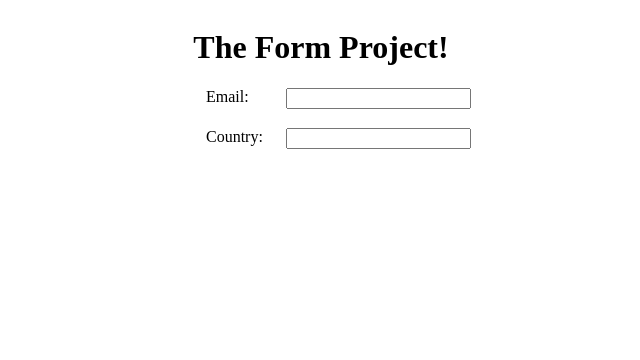
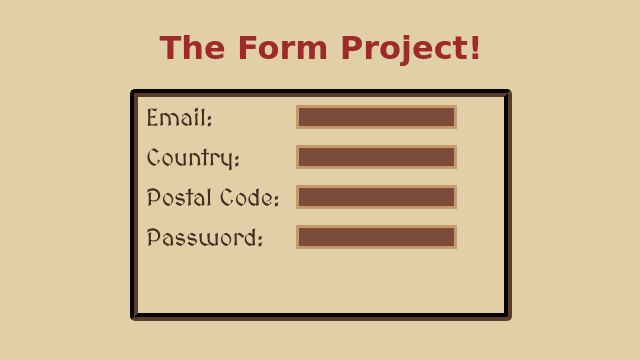
Before and after one commit to Keago99/formPractice, a website built with webpack: page src/index.html in a window 1280 px wide. Shown: the whole page, without its empty margins (319-959 px from the left). Built offline with nearby package versions, Linux system fonts and the light colour scheme; a web font is replaced by a local one.

Commit message:
Add styling
Add styling and fonts from google fonts, minor
CSS changes.

```diff
--- a/src/index.html
+++ b/src/index.html
@@ -15,10 +15,15 @@
         <form id="mainForm">
             <label for="email_address">Email:</label>
             <input type="email" id="email_address">
+
             <label for="country">Country:</label>
             <input type="text" id="country">
 
+            <label for="postal_code">Postal Code:</label>
+            <input type="text" id="postal_code">
 
+            <label for="password">Password:</label>
+            <input type="password" id="password">
         </form>
 
     </main>
--- a/src/styles.css
+++ b/src/styles.css
@@ -1,15 +1,51 @@
+@import url('https://fonts.googleapis.com/css2?family=MedievalSharp&family=UnifrakturMaguntia&display=swap');
 
+:root {
+    --parchment: #e1d0a7;
+    --gold: #c49a6c;
+    --ink: #462b20;
+    --leather: #7a4d3a;
+    --red: #9e2a2b;
+    --dark-wood: #5a3e2b;
+}
 
 body{
+    height: 100vh;
+    background-color: var(--parchment);
+    color: var(--ink);
     display: flex;
     align-items: center;
     flex-direction: column;
+    font-family: "MedievalSharp", cursive;
 }
 
+h1{
+    color: var(--red);
+    font-family: "UnifrakturMaguntia", cursive;
+}
+
+
 #mainForm{
+    font-size: x-large;
+    background-color: var(--parchment);
+    border: 3px solid var(--gold);
     display: grid;
-    grid-template-columns: 80px 150px;
+    grid-template-columns: 150px 180px;
     grid-auto-rows: 40px;
+    padding: 8px 8px;
+    width: 350px;
+    height: 200px;
+        /* Inset groove border for carved effect */
+    border: 8px groove var(--dark-wood);
+    border-radius: 5px;
+
+}
+
+input{
+    background-color: var(--leather);
+    color: var(--parchment);
+    border: 3px solid var(--gold);
+    font-family: "MedievalSharp", cursive;
 }
 
 #mainForm > * {
```
